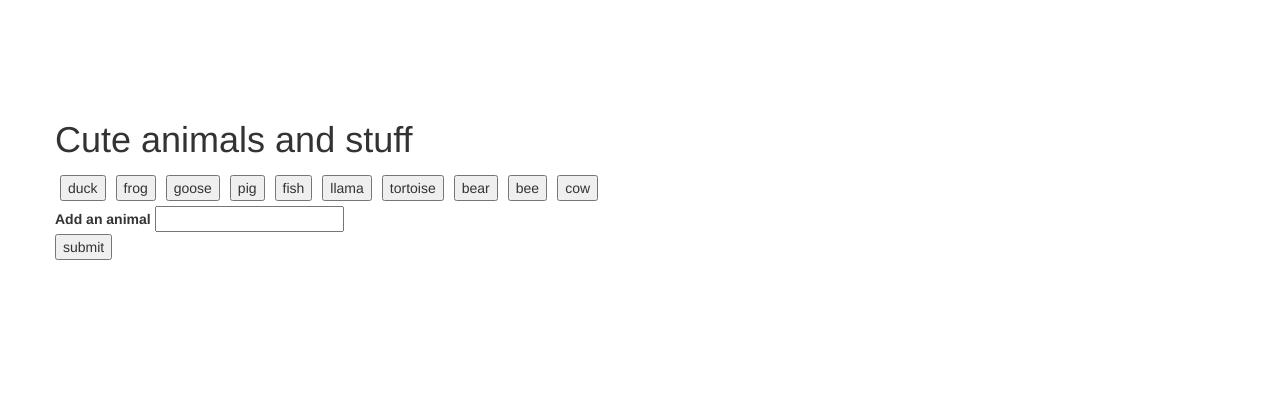
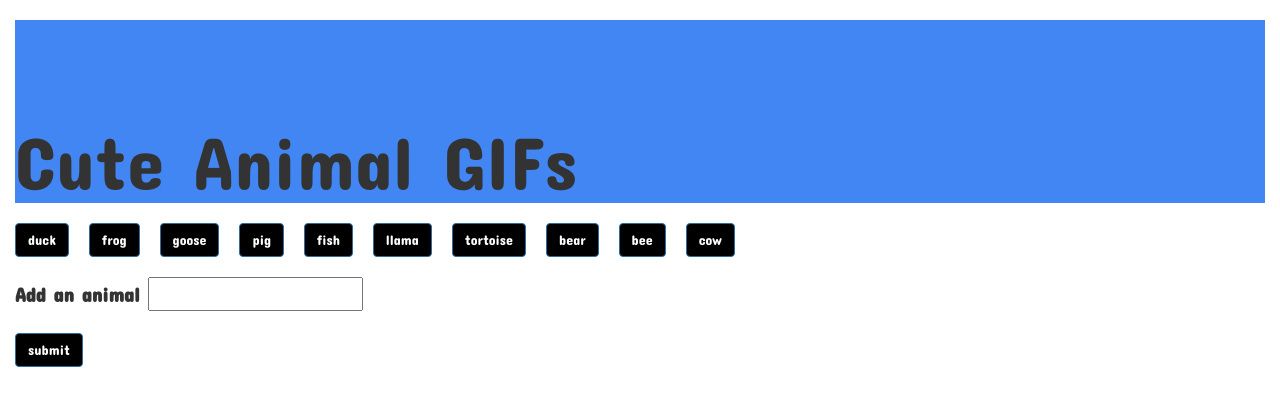
Before and after one commit to alexandracota/giftastic, a plain HTML site: page index.html in a window 1280 px wide. Drawn offline with nearby package versions, Linux system fonts and the light colour scheme.

Commit message:
fix formatting

```diff
--- a/index.html
+++ b/index.html
@@ -2,8 +2,8 @@
 <html lang="en">
 <head>
 	<meta charset="UTF-8">
-	<link rel="stylesheet" type="text/css" href="reset.css">
 	<link rel="stylesheet" href="https://maxcdn.bootstrapcdn.com/bootstrap/3.3.7/css/bootstrap.min.css" integrity="sha384-BVYiiSIFeK1dGmJRAkycuHAHRg32OmUcww7on3RYdg4Va+PmSTsz/K68vbdEjh4u" crossorigin="anonymous">
+	<link href="https://fonts.googleapis.com/css?family=Concert+One" rel="stylesheet">
 	<link rel="stylesheet" type="text/css" href="style.css">
 	<script
 	src="https://code.jquery.com/jquery-3.2.1.min.js"
@@ -16,16 +16,10 @@
 
 
 	<div class="container">
-
-		<div class="row">
-			<h1>Cute animals and stuff</h1>
-		</div>
-		<div class="row">
+			<h1 class="title">Cute Animal GIFs</h1>
 			<!-- Animal buttons dumped here. -->
-			<div id="animal-buttons">
+			<div class="animal-buttons">
 			</div>
-		</div>
-		<div class="row">
 			<!-- Add animal user input -->
 			<form id="animal-form">
 				<label for="animal-input">Add an animal</label>
@@ -33,15 +27,10 @@
 				<br>
 
 				<!-- Submit button -->
-				<input id="addAnimal" type="submit" value="submit">
+				<input class="btn btn-primary add-animal" type="submit" value="submit">
 			</form>
-		</div>
-		<div class="row">
 			<!-- Animal GIFs dumped here. -->
-			<div id="animals">
-
-			</div>
-		</div>
+			<div id="animals"></div>
 
 
 </body>
--- a/script.js
+++ b/script.js
@@ -23,22 +23,14 @@ $(document).on('click', '.gif' , function() {
 		$(this).attr('src', $(this).attr('data-still'));
 		$(this).attr('data-playing', "false");
 	}
-	//If this is playing
-
-	//If this is not playing
 
 });
 
 //Display animal GIF
 function displayAnimalGif () {
 
-
-
-
 	//When an animal button is clicked,
-	$("#animal-buttons").on('click', '.animal-button' , function() {
-
-		// console.log($(this).attr('data-animal'))
+	$(".animal-button").on('click' , function() {
 
 		var animal = $(this).attr('data-animal');
 
@@ -56,7 +48,7 @@ function displayAnimalGif () {
 
 
 			//For loop to pull first 10 images.
-			for (var b = 0; b < 10; b++) {
+			for (var b = 0; b < 20; b++) {
 
 				//Store image data.
 				var stillImage = response.data[b].images.downsized_still.url;
@@ -72,9 +64,12 @@ function displayAnimalGif () {
 				.addClass("gif");
 				console.log(animalDiv);
 
+				// //empty div with animals id
+				// $('#animals').empty();
+
 				//Display the images
 
-				$("#animals").prepend(animalDiv);
+				$("#animals").append(animalDiv);
 
 			};
 		});
@@ -87,11 +82,11 @@ function displayAnimalGif () {
 //Dynamically create buttons.
 function renderButtons() {
 	//Clear div contents
-	$("#animal-buttons").empty();
+	$(".animal-buttons").empty();
 	//For loop to iterate through the animals in the array.
 	for (var i = 0; i < animalArray.length; i++) {
 		//Create button.
-		var a = $("<button>");
+		var a = $("<button type='button' class='btn btn-primary'>");
 		//Add class to button.
 		a.addClass("animal-button animal");
 		//Add data attribute with a value of the animal at index i
@@ -100,7 +95,7 @@ function renderButtons() {
 		a.text(animalArray[i]);
 		//Append animal buttons to element with animal-buttons ID in HTML
 
-		$("#animal-buttons").append(a);
+		$(".animal-buttons").append(a);
 	};
 };
 
@@ -110,7 +105,7 @@ function renderButtons() {
 $(document).on("click", ".animal-button", displayAnimalGif);
 
 //When another animal is added by the user...
-$("#addAnimal").on("click", function(event) {
+$(".add-animal").on("click", function(event) {
 	//Prevent default.
 	event.preventDefault();
 	//Get the value of the animal input.
--- a/style.css
+++ b/style.css
@@ -1,13 +1,35 @@
 .container {
-	margin: 0 auto;
+	width: 100%;
+}
+
+.title {
 	padding-top: 100px;
+	font-family: 'Concert One', cursive;
+	background-color: #4286f4;
+	font-size: 75px;
+}
+
+.animal-buttons {
+	margin-top: 20px;
+	margin-bottom: 20px;
+}
+
+.btn-primary {
+	background-color: #000000;
+	font-family: 'Concert One', cursive;
+	margin-right: 20px;
+}
+
+#animal-form {
+	font-family: 'Concert One', cursive;
+	font-size: 20px
+}
+
+.add-animal {
+	margin-top: 20px;
 }
 
 img {
 	height: 200px;
 	width: 200px;
 }
-
-button {
-	margin: 5px;
-}
```
